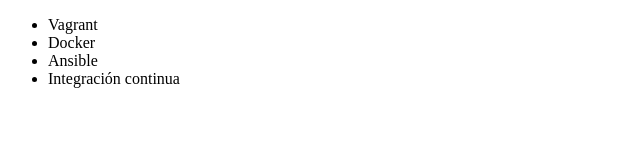
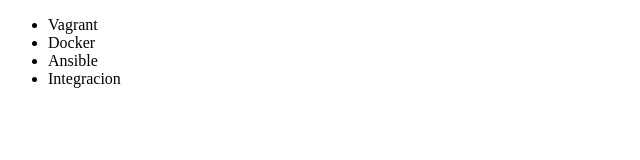
Before and after one commit to EderHC/alura-git, a plain HTML site: page index.html in a window 1280 px wide. Shown: the full height of the page, 0-640 px from the left. Drawn offline with Linux system fonts and the light colour scheme.

```diff
--- a/index.html
+++ b/index.html
@@ -9,7 +9,7 @@
          <li> Vagrant </li>
          <li> Docker </li>
          <li> Ansible </li>
-         <li> Integración continua </li>
+         <li> Integracion</li>
      </ul>
 </body>
 </html>
```
